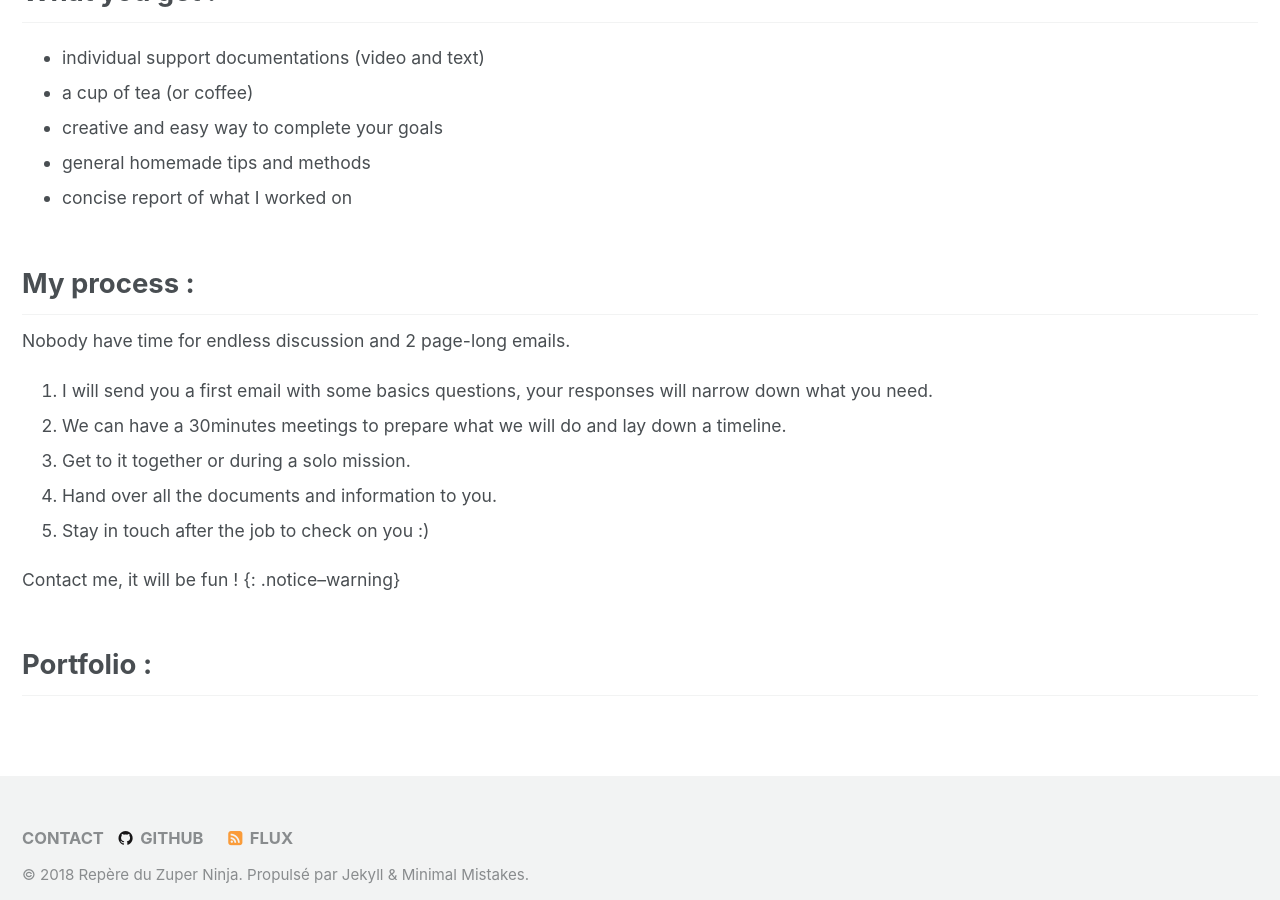
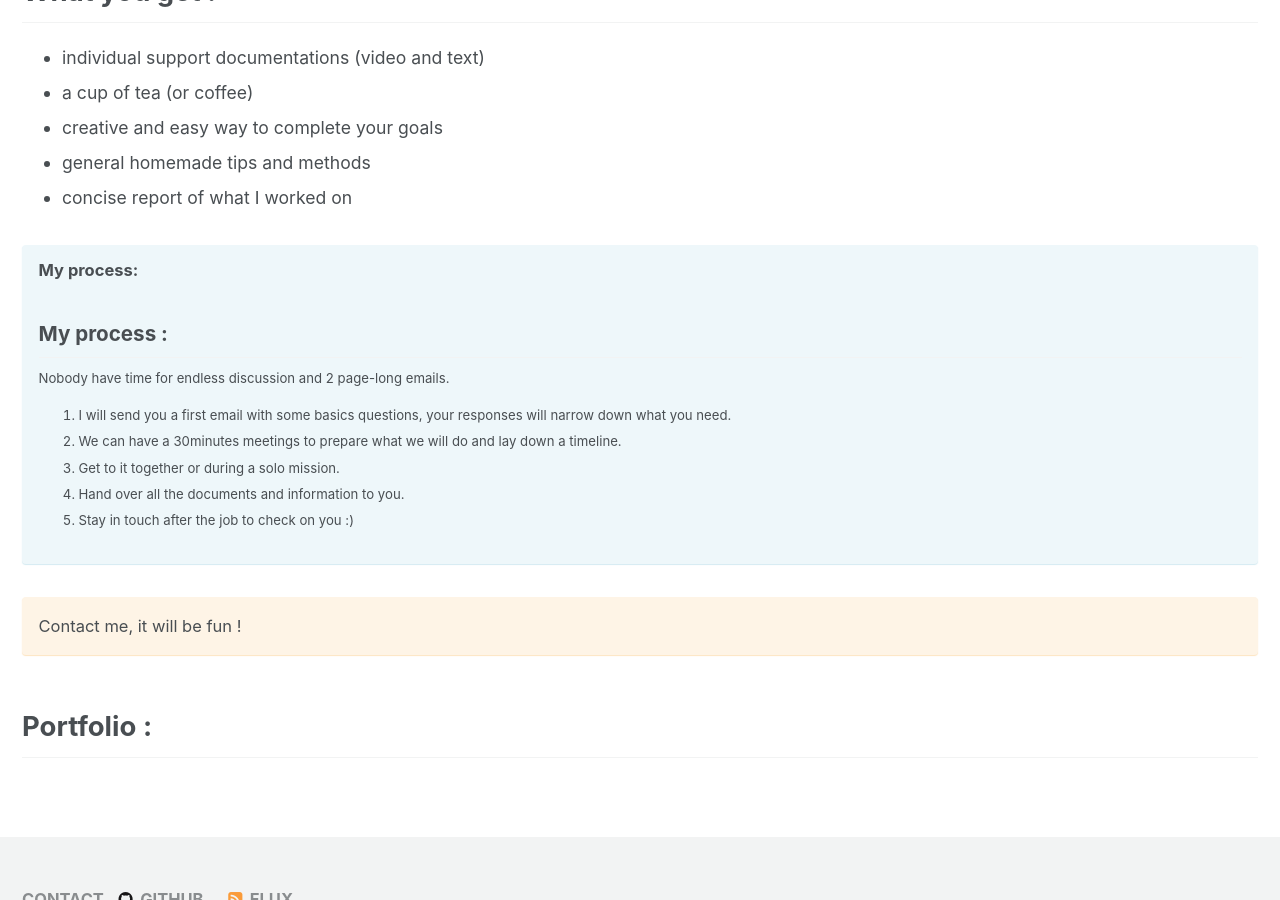
Before and after one commit to zuperninja/zuperninja.github.io, a Jekyll site: the page built from _pages/about.md, in a window 1280 px wide and 900 px high, scrolled down 1042 px. Built offline with Jekyll 4.4.1, drawn with Linux system fonts in a browser that asks for light colours.

Commit message:
Update about.md

```diff
--- a/_pages/about.md
+++ b/_pages/about.md
@@ -47,11 +47,17 @@ Nobody have time for endless discussion and 2 page-long emails.
 2. We can have a 30minutes meetings to prepare what we will do and lay down a timeline.
 3. Get to it together or during a solo mission.
 4. Hand over all the documents and information to you.
-5. Stay in touch after the job to check on you :){% endcapture %}
-
-{{ notice-text | markdownify }}
+5. Stay in touch after the job to check on you :)
+{% endcapture %}
 
 
-Contact me, it will be fun ! {: .notice--warning}
+<div class="notice--info">
+  <h4>My process:</h4>
+  {{ notice-text | markdownify }}
+</div>
+
+
+Contact me, it will be fun !
+{: .notice--warning}
 
 ## Portfolio :
```
